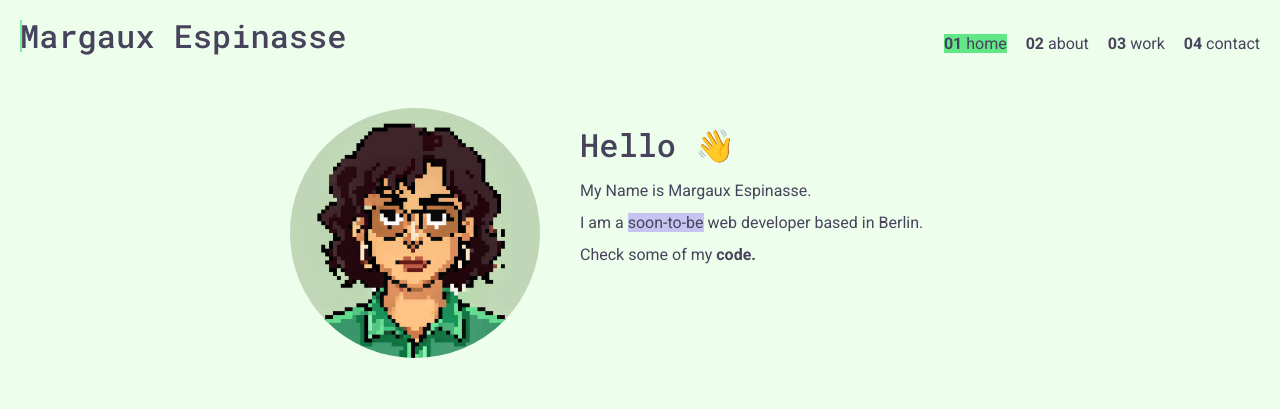
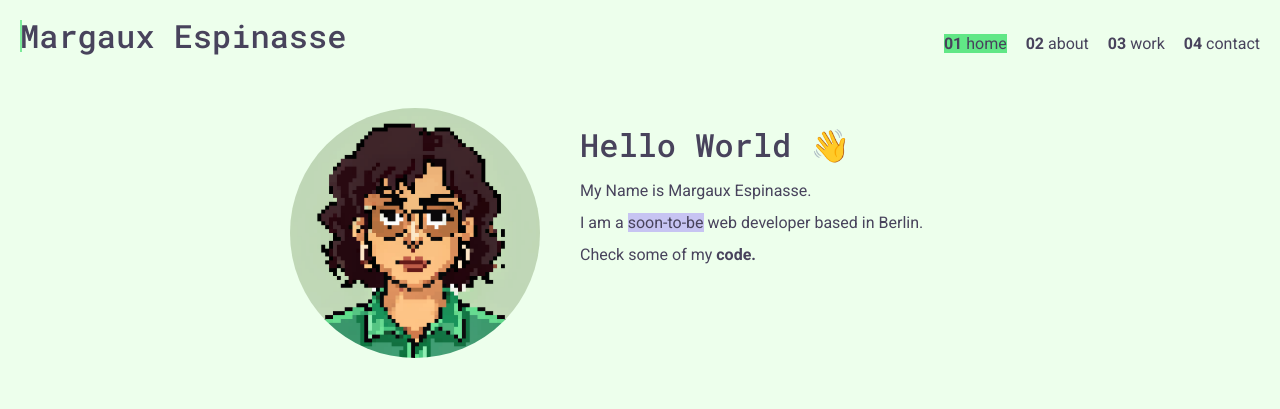
Before and after one commit to margaux-works/portfolio-site, a plain HTML site: page index.html in a window 1280 px wide. Shown: the top 409 px of the page. Drawn offline with nearby package versions, Linux system fonts and the light colour scheme.

Commit message:
Update index.html

```diff
--- a/index.html
+++ b/index.html
@@ -77,7 +77,7 @@
         alt="Portrait of Margaux in pixel art"
         class="profile_portrait"
       />
-      <h1>Hello 👋</h1>
+      <h1>Hello World 👋</h1>
       <p>My Name is Margaux Espinasse.</p>
       <p>
         I am a
```
